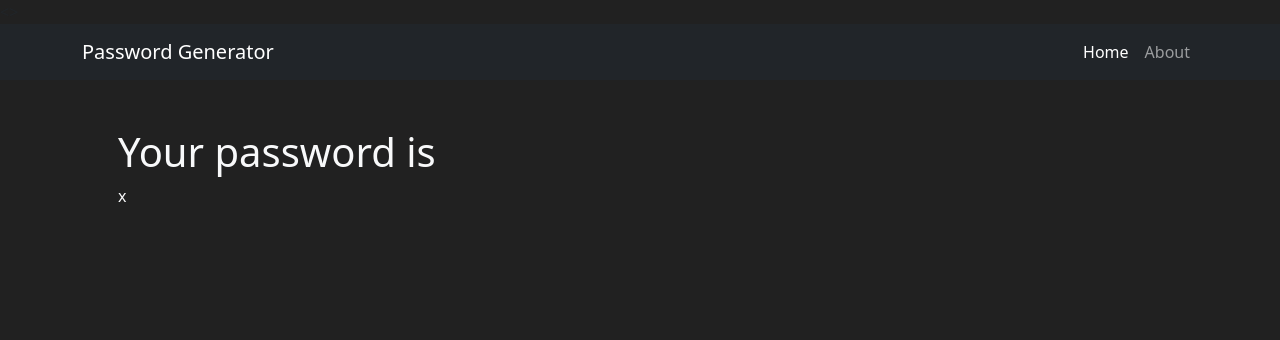
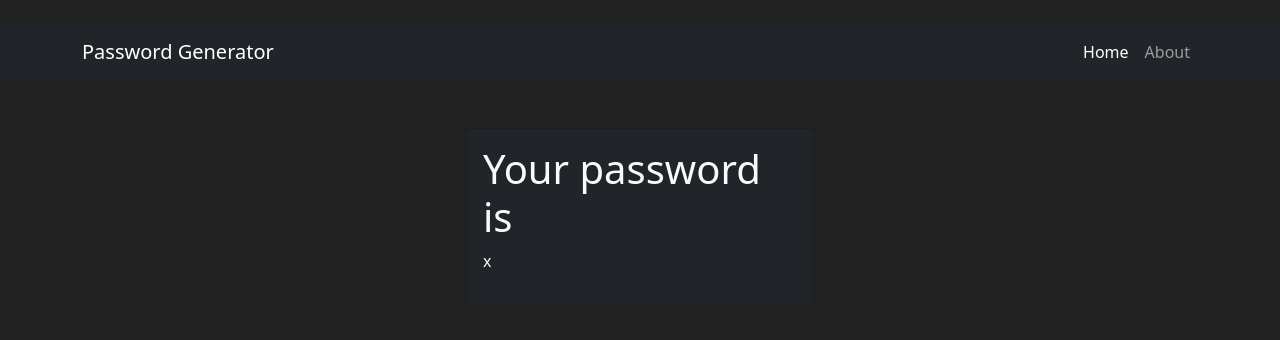
Before and after one commit to luisSantamariaCOL/Django-PasswordGenerator, a Django app: template generator/templates/generator/password.html in a window 1280 px wide. Shown: the top 340 px of the page. Run offline with Django 4.2, Linux system fonts and the light colour scheme; the template is opened without the code that fills it: most values are stand-ins (such as "Sample title", 1, 10 or a date in 2020).

Commit message:
btn generar contraseña mejorado. Estilo password.html mejorado

```diff
--- a/generator/templates/generator/home.html
+++ b/generator/templates/generator/home.html
@@ -34,7 +34,7 @@
             <label class="form-check-label" for="numbers">Numbers</label>
         </div>
 
-        <button>Generate password</button>
+        <button class="btn btn-primary">Generate password</button>
 
     </form>
 </div>
--- a/generator/templates/generator/password.html
+++ b/generator/templates/generator/password.html
@@ -1,8 +1,10 @@
 {% extends 'generator/layout.html' %}
 
 {% block content %}
-<h1>Your password is</h1>
-
-{{ password }}
-
+<div class="col-md-4 offset-md-4">
+    <div class="card card-body bg-dark">
+        <h1>Your password is</h1>
+        <p> {{ password }} </p>
+    </div>
+</div>
 {% endblock %}
```
